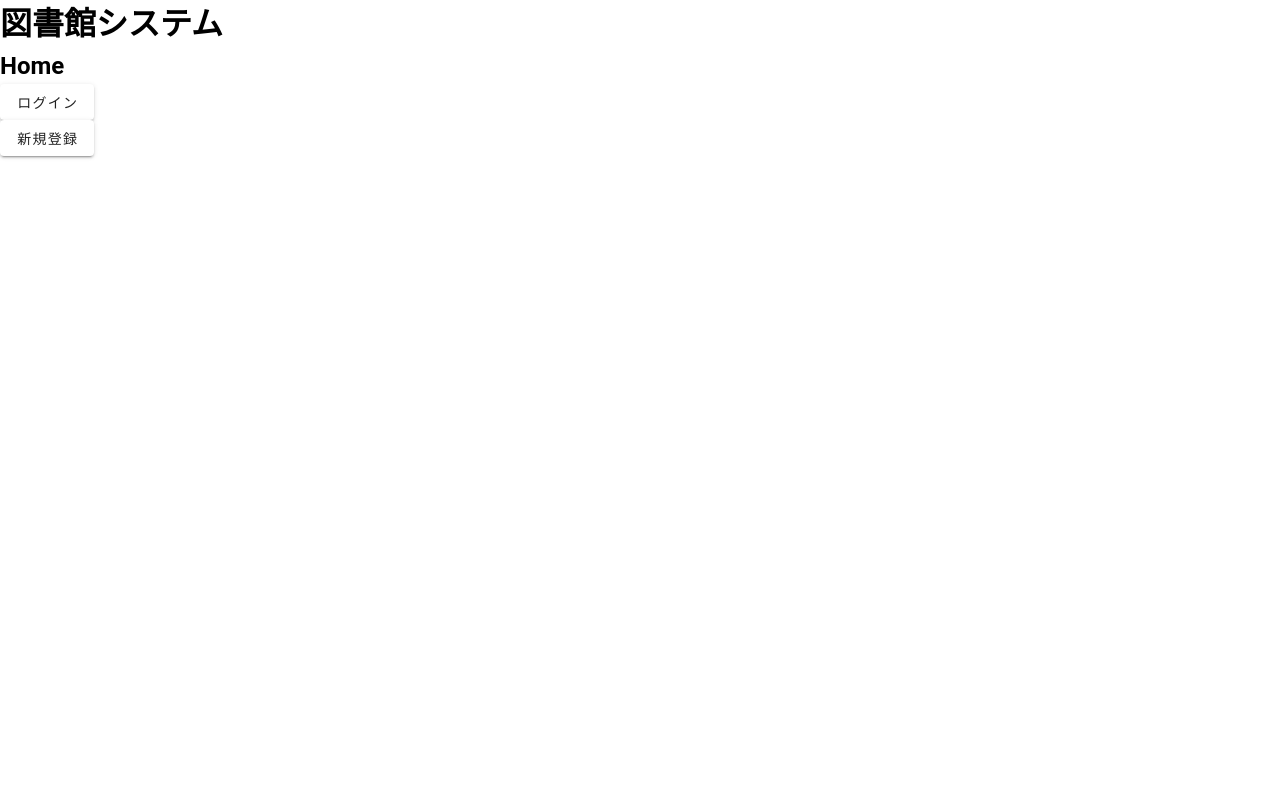
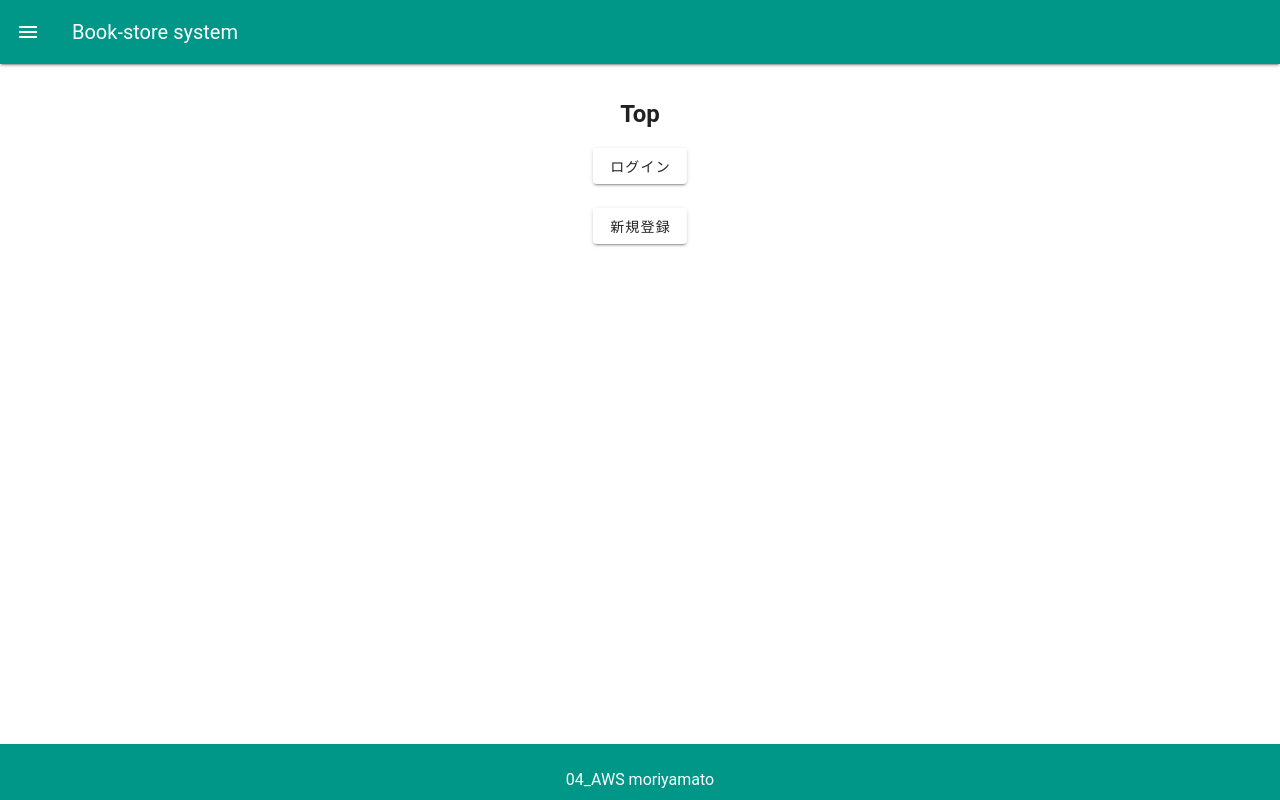
Before and after one commit to flactain/04-book-store-front, a Vue app: page / in a window 1280 px wide. Built offline with nearby package versions, Linux system fonts and the light colour scheme.

Commit message:
Top周り、ヘッダーの枠作成

```diff
--- a/src/App.vue
+++ b/src/App.vue
@@ -1,9 +1,19 @@
 <script setup>
 // eslint-disable-next-line no-unused-vars
 import { RouterLink, RouterView, useRoute, useRouter } from 'vue-router'
+import HeaderBar from './presentation/components/HeaderBar.vue'
 </script>
 
 <template>
-  <h1>図書館システム</h1>
-  <router-view></router-view>
+  <v-app>
+    <HeaderBar />
+    <v-main>
+      <router-view></router-view>
+    </v-main>
+    <v-footer color="teal" app="true" height="auto">
+      <v-row justify="center" no-gutters>
+        <v-col class="text-center mt-4" cols="12"> 04_AWS moriyamato </v-col>
+      </v-row>
+    </v-footer>
+  </v-app>
 </template>
--- /dev/null
+++ b/src/presentation/components/HeaderBar.vue
@@ -0,0 +1,19 @@
+<template>
+  <v-app-bar color="teal" :elevation="2">
+    <template #prepend>
+      <v-app-bar-nav-icon @click.stop="drawer = !drawer"></v-app-bar-nav-icon>
+    </template>
+    <v-app-bar-title>Book-store system</v-app-bar-title>
+  </v-app-bar>
+  <v-navigation-drawer v-model="drawer" temporary>
+    <v-list-item title="Book Store System" subtitle="Operation room"></v-list-item>
+    <v-divider></v-divider>
+    <v-list :items="items"></v-list>
+  </v-navigation-drawer>
+</template>
+
+<script setup>
+import { ref } from 'vue'
+
+const drawer = ref(false)
+</script>
--- /dev/null
+++ b/src/presentation/components/HeaderText.vue
@@ -0,0 +1,9 @@
+<template>
+  <v-container>
+    <v-row align="center">
+      <v-col style="text-align: center" align-self="center" cols="12">
+        <h2><slot></slot></h2>
+      </v-col>
+    </v-row>
+  </v-container>
+</template>
--- a/src/presentation/components/HomeLogoutItem.vue
+++ b/src/presentation/components/LoginedHeader.vue
@@ -18,6 +18,8 @@ function toHome() {
 
 <template>
   <h4>your account is {{ authStore.userId }}</h4>
-  <v-btn @click="toHome">Top</v-btn>
-  <v-btn @click="toTop">Logout</v-btn>
+  <v-btn class="button" @click="toHome">Top</v-btn>
+  <v-btn class="button" @click="toTop">Logout</v-btn>
 </template>
+
+<style scoped></style>
--- a/src/presentation/views/BookListView.vue
+++ b/src/presentation/views/BookListView.vue
@@ -1,5 +1,5 @@
 <script setup>
-import HomeLogoutItem from '@/presentation/components/HomeLogoutItem.vue'
+import LoginedHeader from '@/presentation/components/LoginedHeader.vue'
 import axios from 'axios'
 import { ref, computed, onMounted } from 'vue'
 import { createBook } from '@/models/model/book'
@@ -7,6 +7,7 @@ import { useBookService } from '@/models/service/bookService'
 
 var inputBook = createBook()
 const bookService = useBookService()
+
 var allBooks = ref([])
 
 //form validation
@@ -60,7 +61,7 @@ onMounted(() => {
 </script>
 
 <template>
-  <HomeLogoutItem />
+  <LoginedHeader />
 
   <v-container>
     <h3>Register</h3>
--- a/src/presentation/views/HomeView.vue
+++ b/src/presentation/views/HomeView.vue
@@ -1,9 +1,9 @@
 <script setup>
 import { useAuthStore } from '@/repository/store/auth'
-// eslint-disable-next-line no-unused-vars
-import { onMounted, onUnmounted } from 'vue'
+import { onMounted } from 'vue'
 import { useRouter } from 'vue-router'
-import HomeLogoutItem from '@/presentation/components/HomeLogoutItem.vue'
+import LoginedHeader from '@/presentation/components/LoginedHeader.vue'
+import HeaderBar from '../components/HeaderBar.vue'
 
 const authStore = useAuthStore()
 const router = useRouter()
@@ -36,7 +36,8 @@ onMounted(() => {
 
 <template>
   <h2>Home</h2>
-  <HomeLogoutItem />
+
+  <LoginedHeader />
 
   <div>
     <v-btn is-rental="true" @click="toRent">Rent</v-btn>
--- a/src/presentation/views/RentReturnView.vue
+++ b/src/presentation/views/RentReturnView.vue
@@ -1,6 +1,6 @@
 <script setup>
 import LibraryFormItem from '@/presentation/components/LibraryFormItem.vue'
-import HomeLogoutItem from '@/presentation/components/HomeLogoutItem.vue'
+import LoginedHeader from '@/presentation/components/LoginedHeader.vue'
 import { useAuthStore } from '@/repository/store/auth'
 // eslint-disable-next-line no-unused-vars
 import { onMounted, onUnmounted } from 'vue'
@@ -32,6 +32,6 @@ onMounted(() => {
 </script>
 
 <template>
-  <HomeLogoutItem />
+  <LoginedHeader />
   <LibraryFormItem @submit="submit"></LibraryFormItem>
 </template>
--- a/src/presentation/views/RentalsView.vue
+++ b/src/presentation/views/RentalsView.vue
@@ -1,5 +1,5 @@
 <script setup>
-import HomeLogoutItem from '@/presentation/components/HomeLogoutItem.vue'
+import LoginedHeader from '@/presentation/components/LoginedHeader.vue'
 import { ref } from 'vue'
 //TODO:APIたたく実装必要
 const books = ref([
@@ -28,7 +28,7 @@ const books = ref([
 </script>
 
 <template>
-  <HomeLogoutItem />
+  <LoginedHeader />
   <h3>rentals</h3>
   <div v-for="book in books" :key="book.rentNo">
     <p>rentNo:{{ book.rentNo }}</p>
--- a/src/presentation/views/ResultView.vue
+++ b/src/presentation/views/ResultView.vue
@@ -1,6 +1,6 @@
 <script setup>
 import LibraryFormItem from '@/presentation/components/LibraryFormItem.vue'
-import HomeLogoutItem from '@/presentation/components/HomeLogoutItem.vue'
+import LoginedHeader from '@/presentation/components/LoginedHeader.vue'
 import { useAuthStore } from '@/repository/store/auth'
 // eslint-disable-next-line no-unused-vars
 import { onMounted, onUnmounted } from 'vue'
@@ -21,6 +21,6 @@ onMounted(() => {
 </script>
 
 <template>
-  <HomeLogoutItem></HomeLogoutItem>
+  <LoginedHeader></LoginedHeader>
   <h2>success!</h2>
 </template>
--- a/src/presentation/views/TopView.vue
+++ b/src/presentation/views/TopView.vue
@@ -2,30 +2,33 @@
 import { useAuthStore } from '@/repository/store/auth'
 import { onMounted } from 'vue'
 import { useRouter } from 'vue-router'
+import HeaderText from '../components/HeaderText.vue'
 
 const authStore = useAuthStore()
 const router = useRouter()
 
+/**
+ * Routing
+ */
 function toLogin() {
   router.push({ name: 'login' })
 }
-function toRegister() {
-  router.push({ name: 'userRegister' })
-}
 
-onMounted(() => {
-  console.log('TopOnMounted')
-  console.log('userId:' + authStore.userId)
-  console.log(router.params)
-})
+onMounted(() => {})
 </script>
 
 <template>
-  <h2>Home</h2>
-  <div>
-    <v-btn @click="toLogin">ログイン</v-btn>
-  </div>
-  <div>
-    <v-btn @click="toRegister">新規登録</v-btn>
-  </div>
+  <v-container>
+    <HeaderText>Top</HeaderText>
+    <v-row>
+      <v-col cols="12">
+        <v-btn location="center" :to="{ name: 'login' }">ログイン</v-btn>
+      </v-col>
+    </v-row>
+    <v-row>
+      <v-col cols="12">
+        <v-btn location="center" :to="{ name: 'userRegister' }">新規登録</v-btn>
+      </v-col>
+    </v-row>
+  </v-container>
 </template>
```
